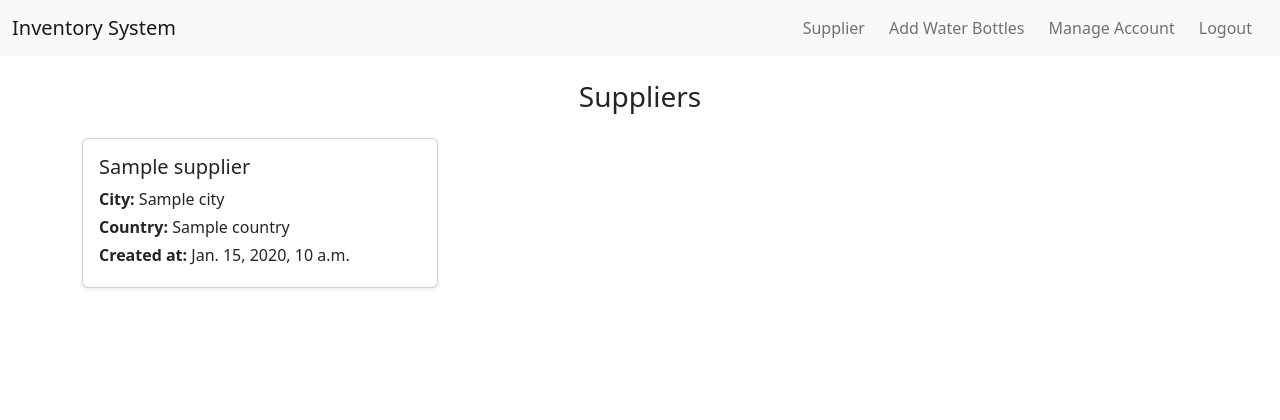
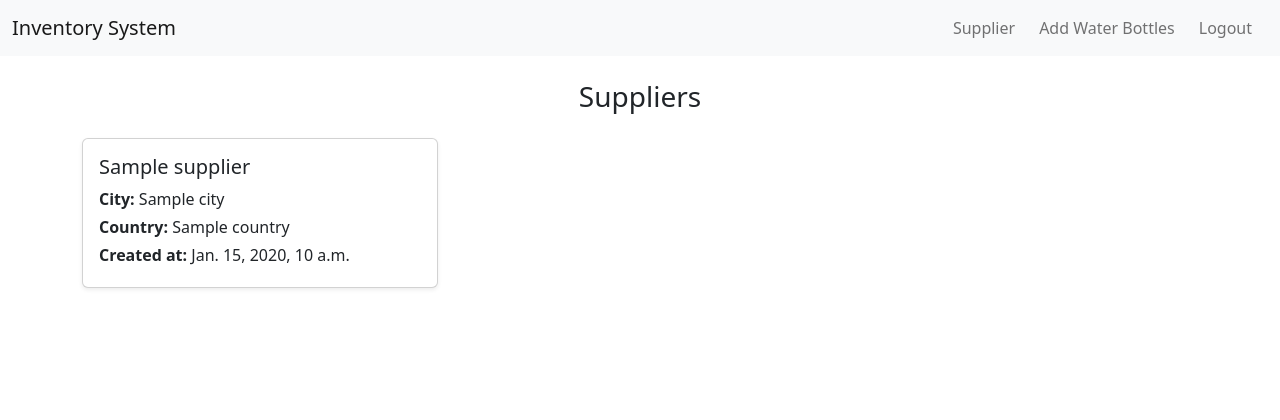
Before and after one commit to adena-wena/M6E-DjangoForms-LapuzSabandoValverde, a Django app: template Project 6/M6P-DjangoForms-LapuzSabandoValverde/MyInventoryApp/templates/MyInventoryApp/view_supplier.html in a window 1280 px wide. Shown: the top 420 px of the page. Run offline with Django 5.2, Linux system fonts and the light colour scheme; the template is opened without the code that fills it: most values are stand-ins (such as "Sample title", 1, 10 or a date in 2020); some libraries are stand-ins or nearby versions.

Commit message:
Update view_supplier.html

```diff
--- a/Project 6/M6P-DjangoForms-LapuzSabandoValverde/MyInventoryApp/templates/MyInventoryApp/view_supplier.html
+++ b/Project 6/M6P-DjangoForms-LapuzSabandoValverde/MyInventoryApp/templates/MyInventoryApp/view_supplier.html
@@ -5,11 +5,6 @@
   <li class="nav-item">
     <a class="nav-link me-2" href="{% url 'add_bottle' %}">Add Water Bottles</a>
   </li>
-  {%if account%}
-  <li class="nav-item">
-    <a class="nav-link me-2" href="{% url 'manage_account' pk=account.pk%}">Manage Account</a>
-  </li>
-  {%endif%}
   <li class="nav-item">
     <a class="nav-link me-2" href="{% url 'login' %}">Logout</a>
   </li>
```
